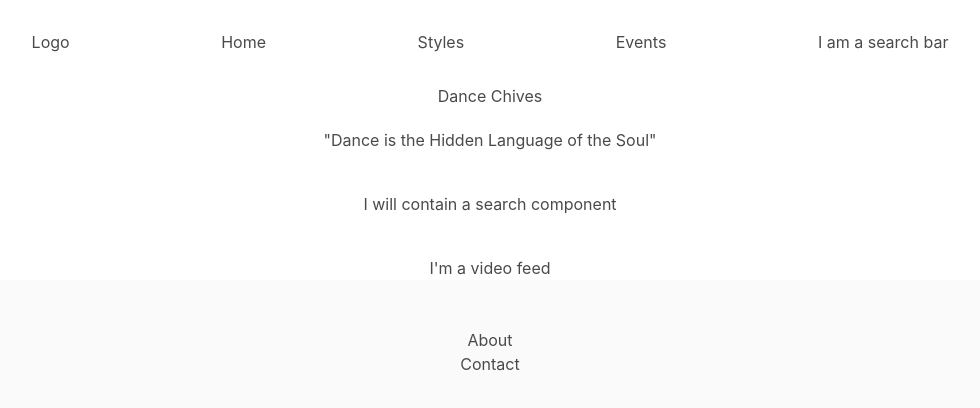
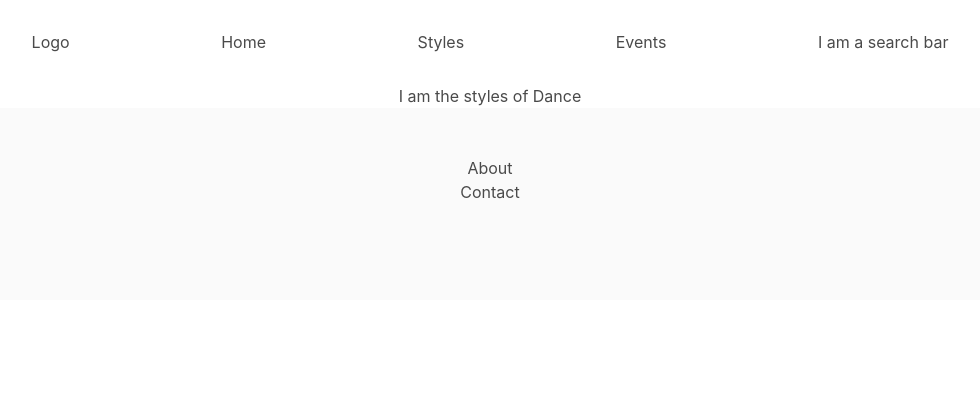
Before and after one commit to Bakugou808/DanceChivesPlayground, a React (Create React App) app: page /styles in a window 1280 px wide. Shown: the top 408 px of the page, without its empty margins (150-1130 px from the left). Built offline with nearby package versions, Linux system fonts and the light colour scheme.

Commit message:
checked redirect

```diff
--- /dev/null
+++ b/src/Components/DanceStyles/DanceStyles.jsx
@@ -0,0 +1,7 @@
+import React from "react";
+
+const DanceStyles = () => {
+  return <div>I am the styles of Dance</div>;
+};
+
+export default DanceStyles;
--- a/src/Components/RoutesTree.jsx
+++ b/src/Components/RoutesTree.jsx
@@ -8,6 +8,7 @@ import Header from "./SharedComponents/Header";
 import ResultsPage from "./Results/ResultsPage";
 import AboutPage from "./About/About";
 import ContactPage from "./Contact/Contact";
+import DanceStyles from "./DanceStyles/DanceStyles";
 
 const RoutesTree = () => {
   return (
@@ -25,6 +26,9 @@ const RoutesTree = () => {
         <Route path="/contact">
           <ContactPage />
         </Route>
+        <Route path="/styles">
+          <DanceStyles />
+        </Route>
 
         <Route path="/">
           <Home />
--- a/src/Components/SharedComponents/NavBar.jsx
+++ b/src/Components/SharedComponents/NavBar.jsx
@@ -1,13 +1,29 @@
 import React from "react";
 // * Component Imports
 import SearchBar from "./SearchBar";
+// * Utils Imports
+// import { redirect } from "../../utils/routerTools";
+// *react-router imports
+import {
+  useHistory,
+  // useLocation,
+  // useParams,
+  // useRouteMatch,
+} from "react-router-dom";
+
 const NavBar = () => {
+  let history = useHistory();
+
+  const handleRedirect = (path) => {
+    history.push(`${path}`);
+  };
+
   return (
     <div className="navBar">
       <p>Logo</p>
-      <p>Home</p>
-      <p>Styles</p>
-      <p>Events</p>
+      <p onClick={() => handleRedirect("home")}>Home</p>
+      <p onClick={() => handleRedirect("styles")}>Styles</p>
+      <p onClick={() => handleRedirect("events")}>Events</p>
       <SearchBar />
     </div>
   );
```
